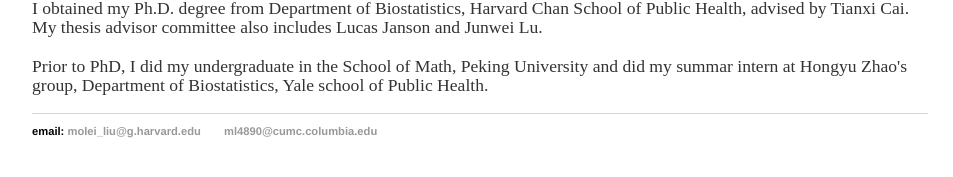
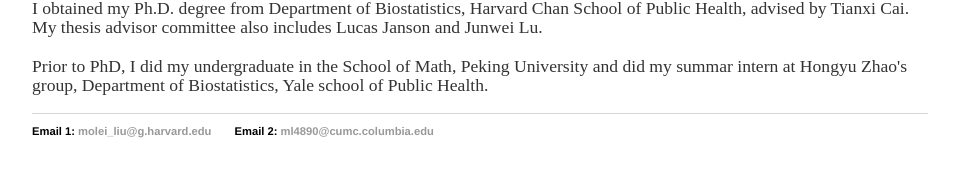
Before and after one commit to moleibobliu/moleibobliu.github.io, a Jekyll site: the page built from index.html, in a window 1280 px wide. Shown: the part 345-522 px from the top of the page, without its empty margins (160-1113 px from the left). Built offline with Jekyll 4.4.1, drawn with Linux system fonts in a browser that asks for light colours.

Commit message:
Update default.html

```diff
--- a/_layouts/default.html
+++ b/_layouts/default.html
@@ -22,10 +22,9 @@
 			</div><!-- /.container -->
 			<footer>
 	    		<ul>
-	        		<li>email: <a href="mailto:molei_liu@g.harvard.edu">molei_liu@g.harvard.edu</a></li>
-			<li><a href="mailto:ml4890@cumc.columbia.edu">ml4890@cumc.columbia.edu</a></li>
+	        		<li>Email 1: <a href="mailto:molei_liu@g.harvard.edu">molei_liu@g.harvard.edu</a></li>
+			        <li>Email 2: <a href="mailto:ml4890@cumc.columbia.edu">ml4890@cumc.columbia.edu</a></li>
 				</ul>
-
 			</footer>
 		</body>
 	</html>
```
